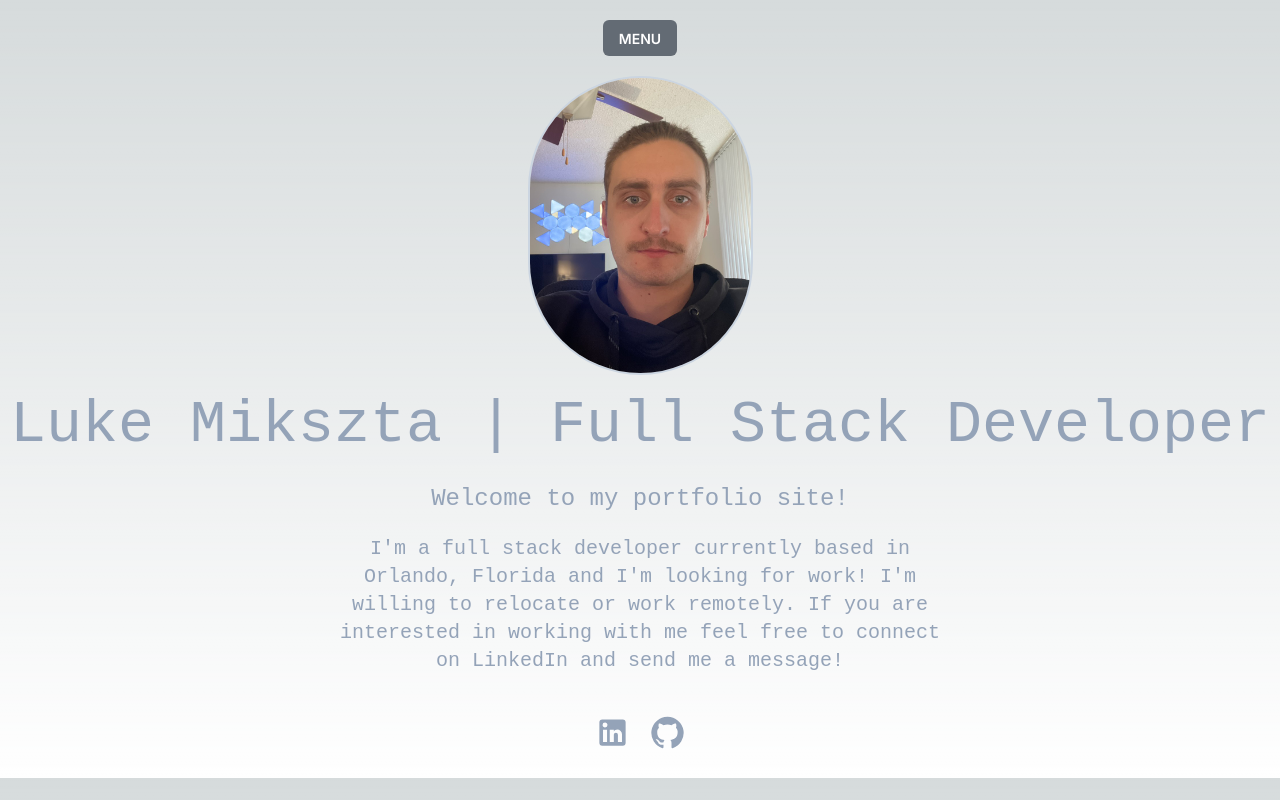
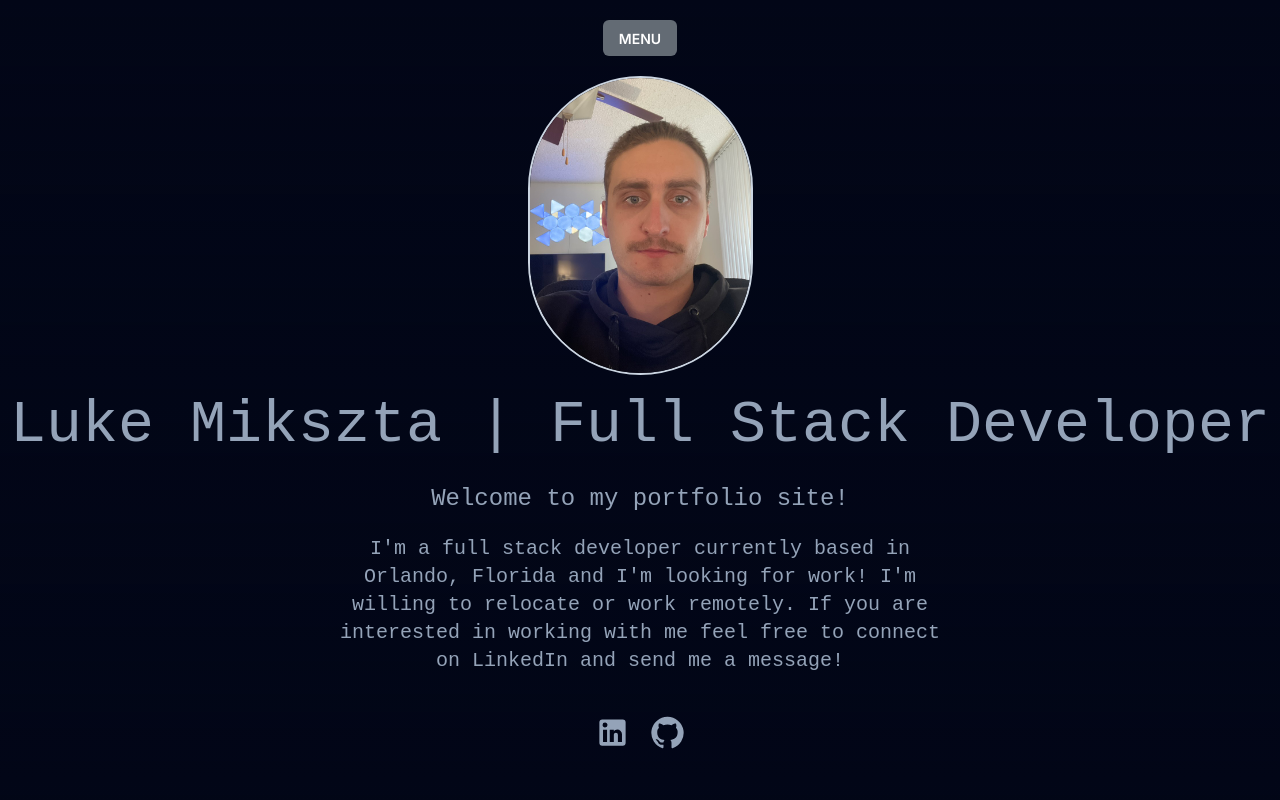
Before and after one commit to lmikszta1/portfolio, a Next.js app: page / in a window 1280 px wide. Built offline with nearby package versions, Linux system fonts and the light colour scheme.

Commit message:
changes bg color

```diff
--- a/app/globals.css
+++ b/app/globals.css
@@ -4,9 +4,9 @@
 @import url("https://fonts.googleapis.com/css2?family=Roboto+Mono:wght@300&display=swap");
 
 :root {
-  --foreground-rgb: 0, 0, 0;
-  --background-start-rgb: 214, 219, 220;
-  --background-end-rgb: 255, 255, 255;
+  --foreground-rgb: 255, 255, 255;
+  --background-start-rgb: 2, 6, 23;
+  --background-end-rgb: 2, 6, 23;
 }
 
 @media (prefers-color-scheme: dark) {
```
